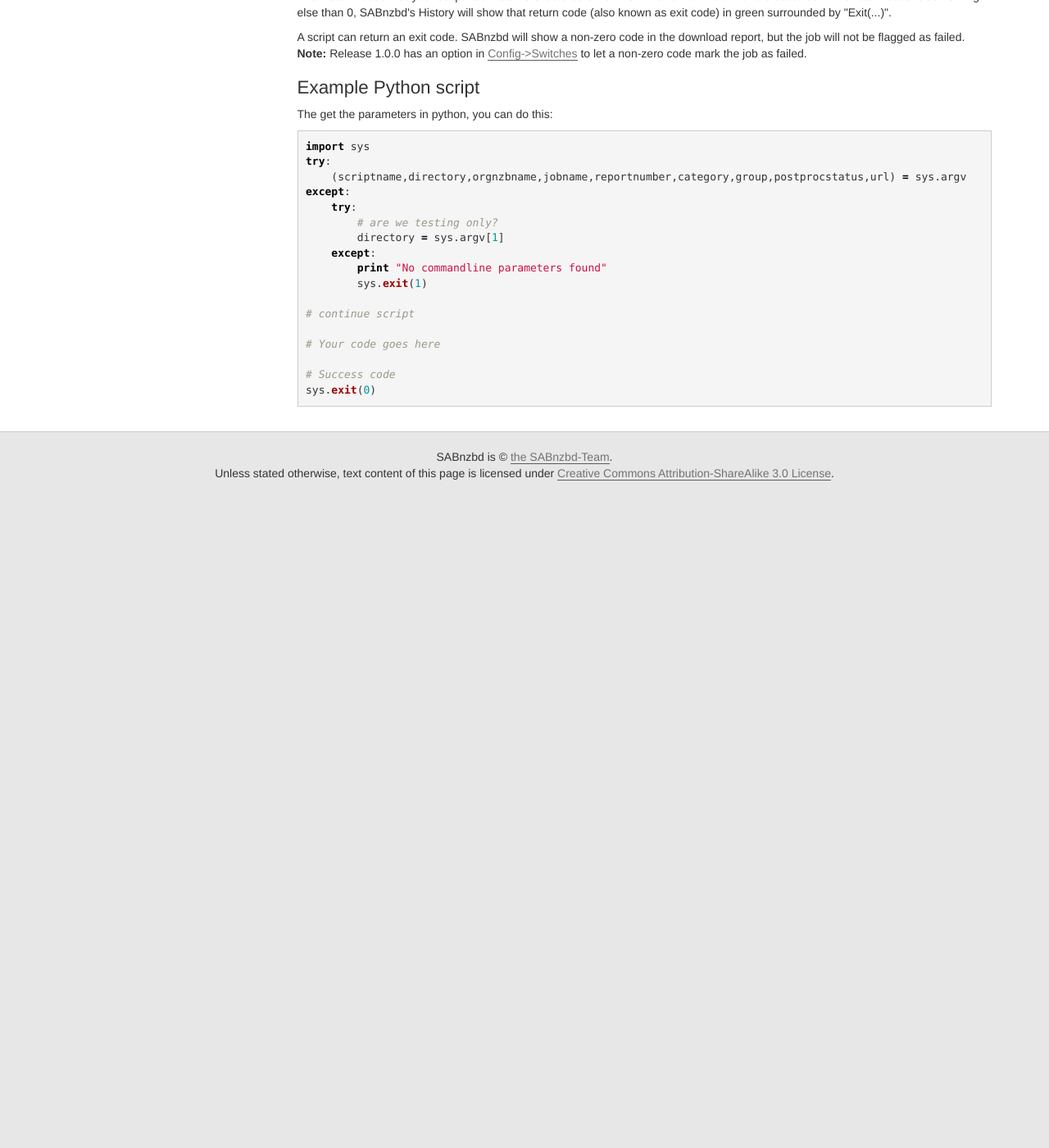
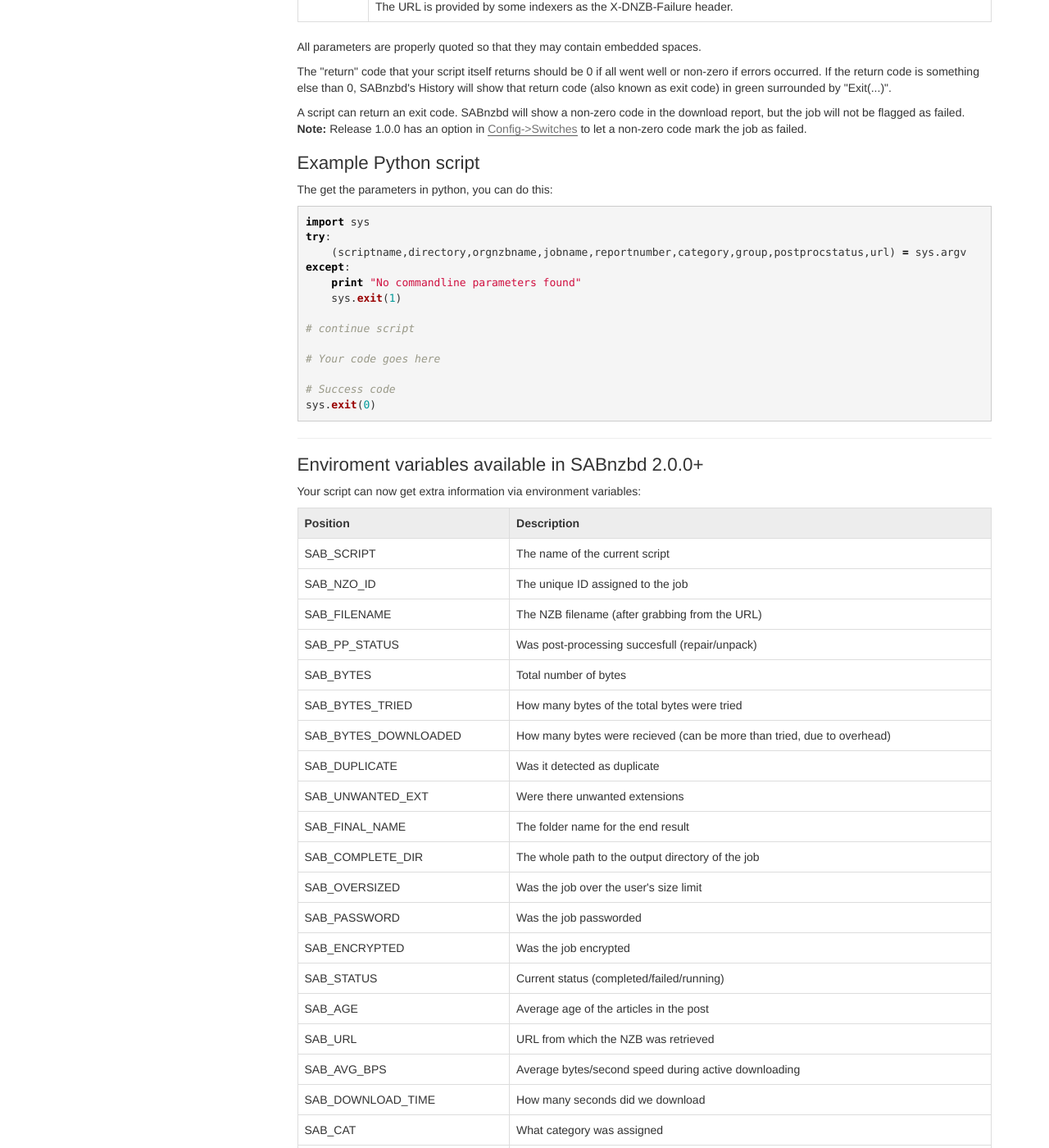
Before and after one commit to sabnzbd/sabnzbd.github.io, a Jekyll site: the page built from wiki/scripts/post-processing-scripts.html, in a window 1280 px wide and 1400 px high, scrolled down 1201 px. Shown: the whole window at 82% size. Built offline with Jekyll 4.4.1, drawn with Linux system fonts in a browser that asks for light colours; before the commit the page ends 1808 px from its top, so only the background shows below that; some of the changed text lies outside the part shown.

Commit message:
Add info about environment variables for PP scripts

```diff
--- a/wiki/scripts/post-processing-scripts.html
+++ b/wiki/scripts/post-processing-scripts.html
@@ -23,6 +23,10 @@
 <p>Please note: Use %1 in Windows scripts and $1 in Unix scripts. In Windows the parameters will be enclosed in double quotes ("my name").<br>
     On Posix systems (macOS, Linux, Unix) the parameters will <strong>not</strong> have quotes at all.
 </p>
+<hr/>
+
+<span class="label label-warning">NOTE</span> In SABnzbd 2.0.0 and above more information is available to scripts via environment variables, <a href="#env_vars">see below</a>!
+<hr>
 <table class="table table-bordered table-hover table-not-fixed">
     <tbody>
         <tr>
@@ -84,12 +88,8 @@
 try:
     (scriptname,directory,orgnzbname,jobname,reportnumber,category,group,postprocstatus,url) = sys.argv
 except:
-    try:
-        # are we testing only?
-        directory = sys.argv[1]
-    except:
-        print "No commandline parameters found"
-        sys.exit(1)
+    print "No commandline parameters found"
+    sys.exit(1)
 
 # continue script
 
@@ -98,3 +98,143 @@
 # Success code
 sys.exit(0)
 {% endhighlight %}
+
+<hr>
+<h2 id="env_vars">Enviroment variables available in SABnzbd 2.0.0+</h2>
+<p>Your script can now get extra information via environment variables:</p>
+<table class="table table-bordered table-hover table-not-fixed">
+    <tbody>
+        <tr>
+            <th>Position</th>
+            <th>Description</th>
+        </tr>
+        <tr>
+            <td>SAB_SCRIPT</td>
+            <td>The name of the current script</td>
+        </tr>
+        <tr>
+            <td>SAB_NZO_ID</td>
+            <td>The unique ID assigned to the job</td>
+        </tr>
+        <tr>
+            <td>SAB_FILENAME</td>
+            <td>The NZB filename (after grabbing from the URL)</td>
+        </tr>
+        <tr>
+            <td>SAB_PP_STATUS</td>
+            <td>Was post-processing succesfull (repair/unpack)</td>
+        </tr>
+        <tr>
+            <td>SAB_BYTES</td>
+            <td>Total number of bytes</td>
+        </tr>
+        <tr>
+            <td>SAB_BYTES_TRIED</td>
+            <td>How many bytes of the total bytes were tried</td>
+        </tr>
+        <tr>
+            <td>SAB_BYTES_DOWNLOADED</td>
+            <td>How many bytes were recieved (can be more than tried, due to overhead)</td>
+        </tr>
+        <tr>
+            <td>SAB_DUPLICATE</td>
+            <td>Was it detected as duplicate</td>
+        </tr>
+
+        <tr>
+            <td>SAB_UNWANTED_EXT</td>
+            <td>Were there unwanted extensions</td>
+        </tr>
+        <tr>
+            <td>SAB_FINAL_NAME</td>
+            <td>The folder name for the end result</td>
+        </tr>
+        <tr>
+            <td>SAB_COMPLETE_DIR</td>
+            <td>The whole path to the output directory of the job</td>
+        </tr>
+        <tr>
+            <td>SAB_OVERSIZED</td>
+            <td>Was the job over the user's size limit</td>
+        </tr>
+        <tr>
+            <td>SAB_PASSWORD</td>
+            <td>Was the job passworded</td>
+        </tr>
+        <tr>
+            <td>SAB_ENCRYPTED</td>
+            <td>Was the job encrypted</td>
+        </tr>
+        <tr>
+            <td>SAB_STATUS</td>
+            <td>Current status (completed/failed/running)</td>
+        </tr>
+        <tr>
+            <td>SAB_AGE</td>
+            <td>Average age of the articles in the post</td>
+        </tr>
+        <tr>
+            <td>SAB_URL</td>
+            <td>URL from which the NZB was retrieved</td>
+        </tr>
+        <tr>
+            <td>SAB_AVG_BPS</td>
+            <td>Average bytes/second speed during active downloading</td>
+        </tr>
+        <tr>
+            <td>SAB_DOWNLOAD_TIME</td>
+            <td>How many seconds did we download</td>
+        </tr>
+        <tr>
+            <td>SAB_CAT</td>
+            <td>What category was assigned</td>
+        </tr>
+        <tr>
+            <td>SAB_PP</td>
+            <td>What post-processing was activated (download/repair/unpack/delete)</td>
+        </tr>
+        <tr>
+            <td>SAB_REPAIR</td>
+            <td>Was repair selected by user</td>
+        </tr>
+        <tr>
+            <td>SAB_UNPACK</td>
+            <td>Was unpack selected by user</td>
+        </tr>
+        <tr>
+            <td>SAB_FAILURE_URL</td>
+            <td>Provided by some indexers as alternative NZB if download fails</td>
+        </tr>
+        <tr>
+            <td>SAB_PRIORITY</td>
+            <td>Priority set by user</td>
+        </tr>
+        <tr>
+            <td>SAB_FAIL_MSG</td>
+            <td>If job failed, why did it fail</td>
+        </tr>
+        <tr>
+            <td>SAB_GROUP</td>
+            <td>Newsgroup where most of the job's articles came from</td>
+        </tr>
+        <tr>
+            <td>SAB_VERSION</td>
+            <td>The version of SABnzbd used</td>
+        </tr>
+    </tbody>
+</table>
+
+<h2>Example script using environment variables</h2>
+
+{% highlight python %}
+import os
+
+print 'SABnzbd version: ', os.environ['SAB_VERSION']
+print 'Job location: ', os.environ['SAB_COMPLETE_DIR']
+print 'Fail msg: ', os.environ['SAB_FAIL_MSG']
+
+# Your code
+
+# Success code
+sys.exit(0)
+{% endhighlight %}
```
